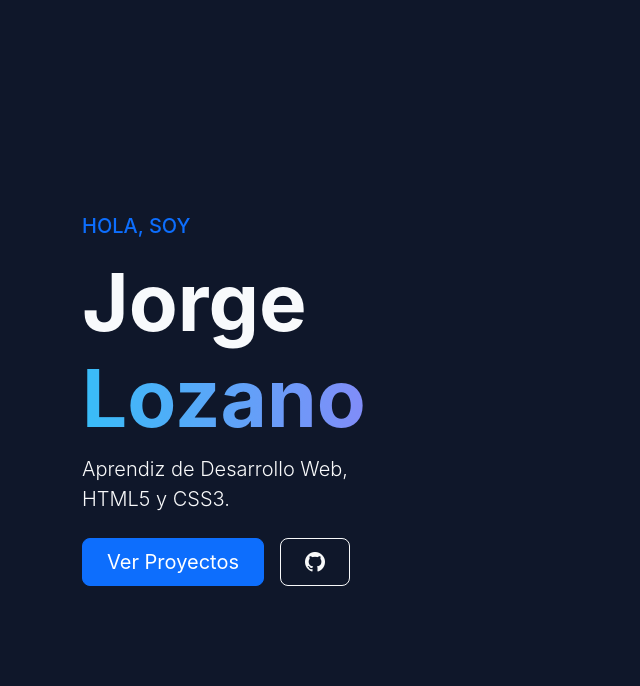
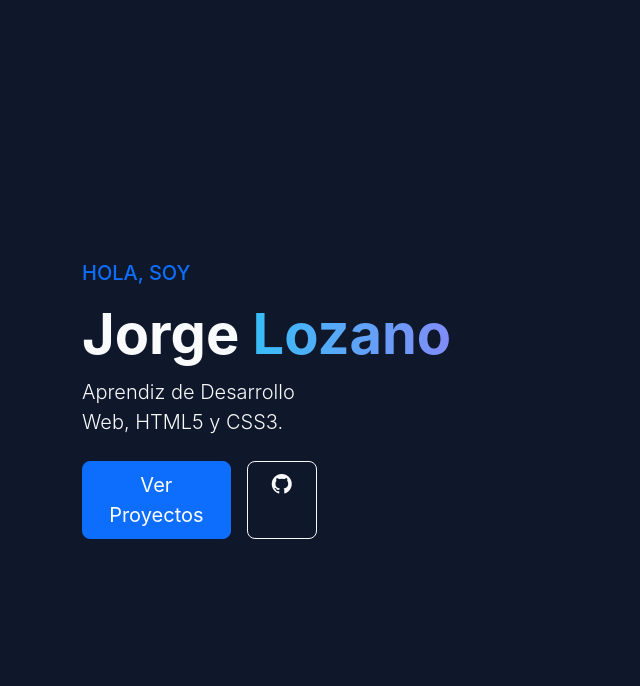
Before and after one commit to isaaclozano89/perfumeria, a Flask app: page / in a window 1280 px wide. Shown: the top 686 px of the page, without its empty margins (0-640 px from the left). Run offline with Flask 3, Linux system fonts and the light colour scheme; some libraries are stand-ins or nearby versions.

Commit message:
Update perfil.html

```diff
--- a/templates/perfil.html
+++ b/templates/perfil.html
@@ -13,6 +13,13 @@
         .card-project { background: #1e293b; border: 1px solid #334155; transition: 0.3s; border-radius: 15px; }
         .card-project:hover { transform: translateY(-10px); border-color: #38bdf8; }
         .badge-skill { background: #334155; color: #38bdf8; border: 1px solid #38bdf8; margin: 2px; }
+        .nombre-titulo {font-size: 8vw; white-space: nowrap; display: inline-block;}
+        @media (min-width: 992px) {
+        .nombre-titulo {
+        font-size: 3.5rem;
+    }
+}
+
     </style>
 </head>
 <body>
@@ -21,7 +28,7 @@
     <div class="row align-items-center">
         <div class="col-md-7">
             <h5 class="text-uppercase tracking-widest text-primary mb-3">Hola, soy</h5>
-            <h2 class="display-1 fw-bold">Jorge <span class="text-gradient">Lozano</span></h2>
+            <h2 class="nombre-titulo fw-bold">Jorge <span class="text-gradient">Lozano</span></h2>
             <p class="lead text-light mb-4">Aprendiz de Desarrollo Web, HTML5 y CSS3.</p>
             <div class="d-flex gap-3">
                 <a href="#proyectos" class="btn btn-primary btn-lg px-4">Ver Proyectos</a>
```
